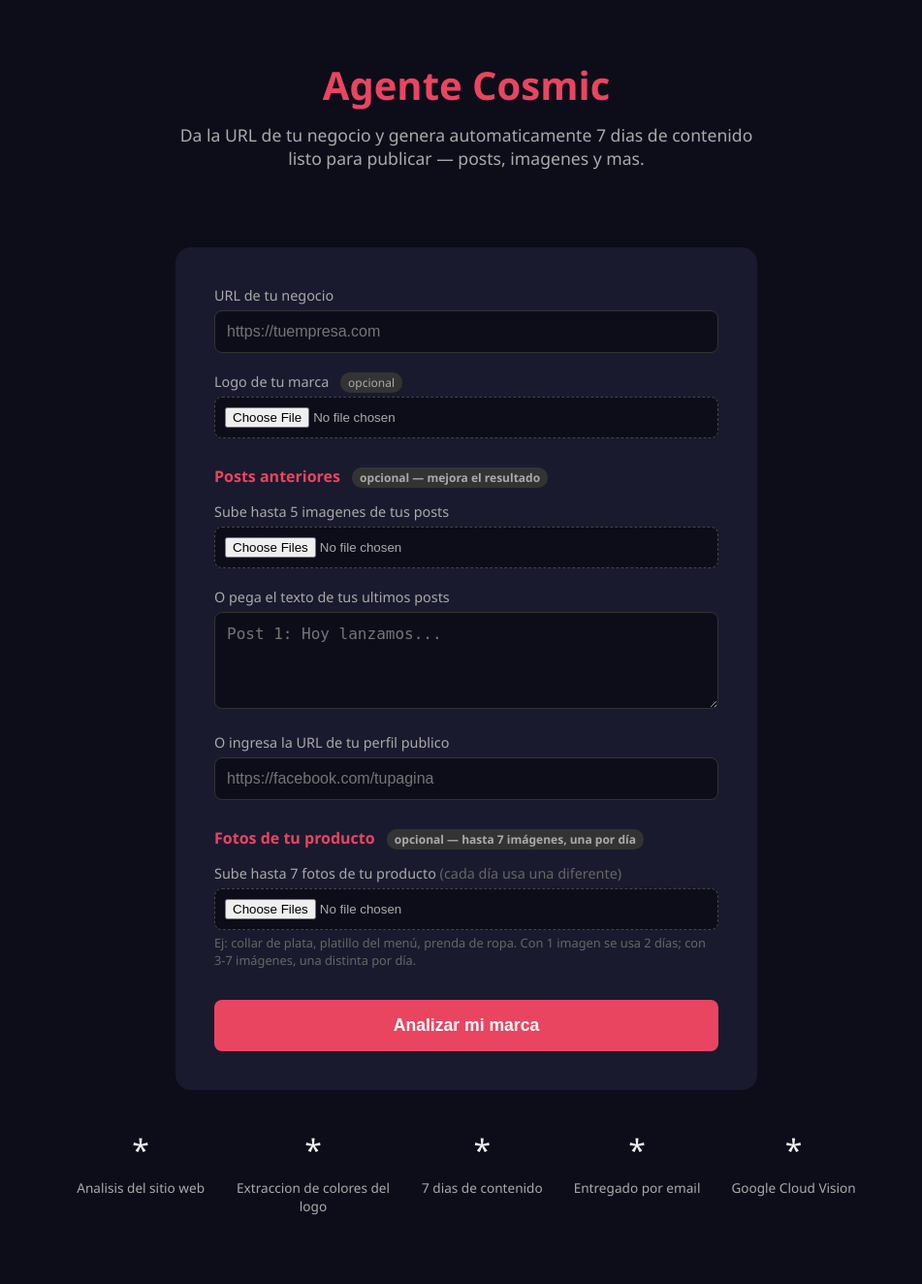
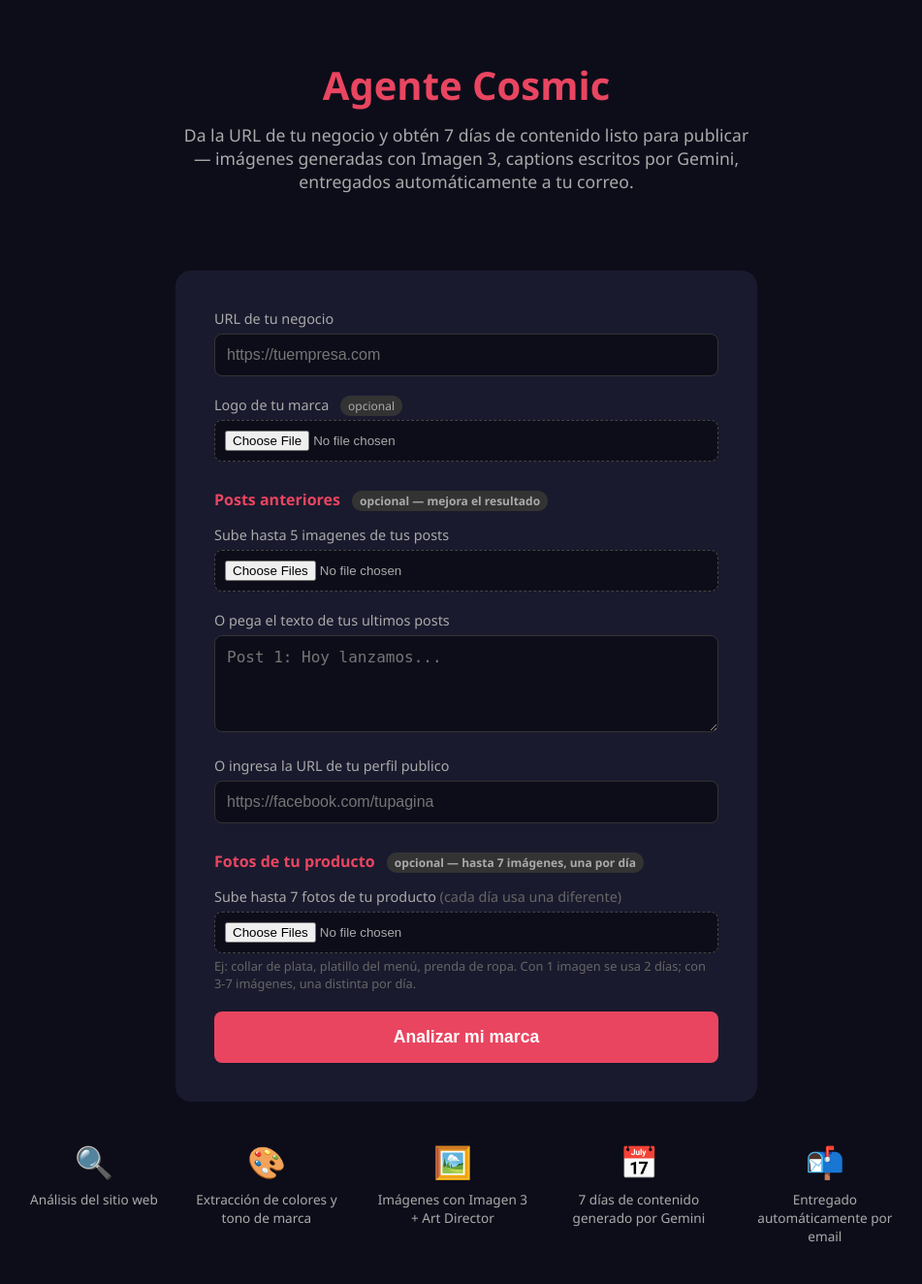
Before and after one commit to AnuarBarrera/agente-cosmic, a Django app: page / in a window 1280 px wide. Shown: the part 56-1380 px from the top of the page at 97% size, without its empty margins (159-1110 px from the left). Before the commit the page ends 1309 px from the top, so only its background shows below. Run offline with Django 5.2, Linux system fonts and the light colour scheme; the visitor is signed in with stand-in values (Sample User, id 1); parts of the project's set-up code (start-up, migrations or seed data) failed here and were passed over.

Commit message:
feat: landing page — spinner en submit, emoji reales, acentos, copy menciona Imagen 3 + Gemini

```diff
--- a/core/brand_dna/templates/brand_dna/landing.html
+++ b/core/brand_dna/templates/brand_dna/landing.html
@@ -3,7 +3,7 @@
 <head>
   <meta charset="UTF-8">
   <meta name="viewport" content="width=device-width, initial-scale=1.0">
-  <title>Agente Cosmic — ADN de Marca + Contenido Automatico</title>
+  <title>Agente Cosmic — ADN de Marca + Contenido Automático</title>
   <style>
     * { box-sizing: border-box; margin: 0; padding: 0; }
     body { font-family: 'Segoe UI', sans-serif; background: #0d0d1a; color: #f0f0f0; min-height: 100vh; }
@@ -21,8 +21,11 @@
     .section-title { font-size: 1rem; color: #e94560; margin: 28px 0 16px; font-weight: 600; }
     .optional-badge { font-size: 0.75rem; background: #333; color: #aaa; padding: 2px 8px; border-radius: 10px; margin-left: 8px; }
     input[type="file"] { width: 100%; padding: 10px; background: #0d0d1a; border: 1px dashed #444; border-radius: 8px; color: #aaa; }
-    .btn { width: 100%; padding: 16px; background: #e94560; color: #fff; border: none; border-radius: 8px; font-size: 1.1rem; font-weight: 600; cursor: pointer; margin-top: 12px; }
+    .btn { width: 100%; padding: 16px; background: #e94560; color: #fff; border: none; border-radius: 8px; font-size: 1.1rem; font-weight: 600; cursor: pointer; margin-top: 12px; display: flex; align-items: center; justify-content: center; gap: 10px; transition: background 0.2s; }
     .btn:hover { background: #c73652; }
+    .btn:disabled { background: #8a2a3c; cursor: not-allowed; }
+    .btn-spinner { width: 18px; height: 18px; border: 2px solid rgba(255,255,255,0.3); border-top-color: #fff; border-radius: 50%; animation: spin 0.7s linear infinite; display: none; flex-shrink: 0; }
+    @keyframes spin { to { transform: rotate(360deg); } }
     .features { display: flex; justify-content: center; gap: 32px; padding: 40px 20px; flex-wrap: wrap; }
     .feature { text-align: center; max-width: 160px; }
     .feature .icon { font-size: 2rem; margin-bottom: 8px; }
@@ -55,7 +58,7 @@
 
   <div class="hero">
     <h1>Agente Cosmic</h1>
-    <p>Da la URL de tu negocio y genera automaticamente 7 dias de contenido listo para publicar — posts, imagenes y mas.</p>
+    <p>Da la URL de tu negocio y obtén 7 días de contenido listo para publicar — imágenes generadas con Imagen 3, captions escritos por Gemini, entregados automáticamente a tu correo.</p>
   </div>
 
   {% if error %}
@@ -97,16 +100,30 @@
         <small style="color:#666;font-size:0.8rem;margin-top:4px;display:block;">Ej: collar de plata, platillo del menú, prenda de ropa. Con 1 imagen se usa 2 días; con 3-7 imágenes, una distinta por día.</small>
       </div>
 
-      <button type="submit" class="btn">Analizar mi marca</button>
+      <button type="submit" class="btn" id="submitBtn">
+        <span class="btn-spinner" id="btnSpinner"></span>
+        <span id="btnText">Analizar mi marca</span>
+      </button>
     </form>
   </div>
 
   <div class="features">
-    <div class="feature"><div class="icon">*</div><p>Analisis del sitio web</p></div>
-    <div class="feature"><div class="icon">*</div><p>Extraccion de colores del logo</p></div>
-    <div class="feature"><div class="icon">*</div><p>7 dias de contenido</p></div>
-    <div class="feature"><div class="icon">*</div><p>Entregado por email</p></div>
-    <div class="feature"><div class="icon">*</div><p>Google Cloud Vision</p></div>
+    <div class="feature"><div class="icon">🔍</div><p>Análisis del sitio web</p></div>
+    <div class="feature"><div class="icon">🎨</div><p>Extracción de colores y tono de marca</p></div>
+    <div class="feature"><div class="icon">🖼️</div><p>Imágenes con Imagen 3 + Art Director</p></div>
+    <div class="feature"><div class="icon">📅</div><p>7 días de contenido generado por Gemini</p></div>
+    <div class="feature"><div class="icon">📬</div><p>Entregado automáticamente por email</p></div>
   </div>
+
+  <script>
+    document.querySelector('form').addEventListener('submit', function() {
+      const btn = document.getElementById('submitBtn');
+      const spinner = document.getElementById('btnSpinner');
+      const text = document.getElementById('btnText');
+      btn.disabled = true;
+      spinner.style.display = 'block';
+      text.textContent = 'Analizando...';
+    });
+  </script>
 </body>
 </html>
```
